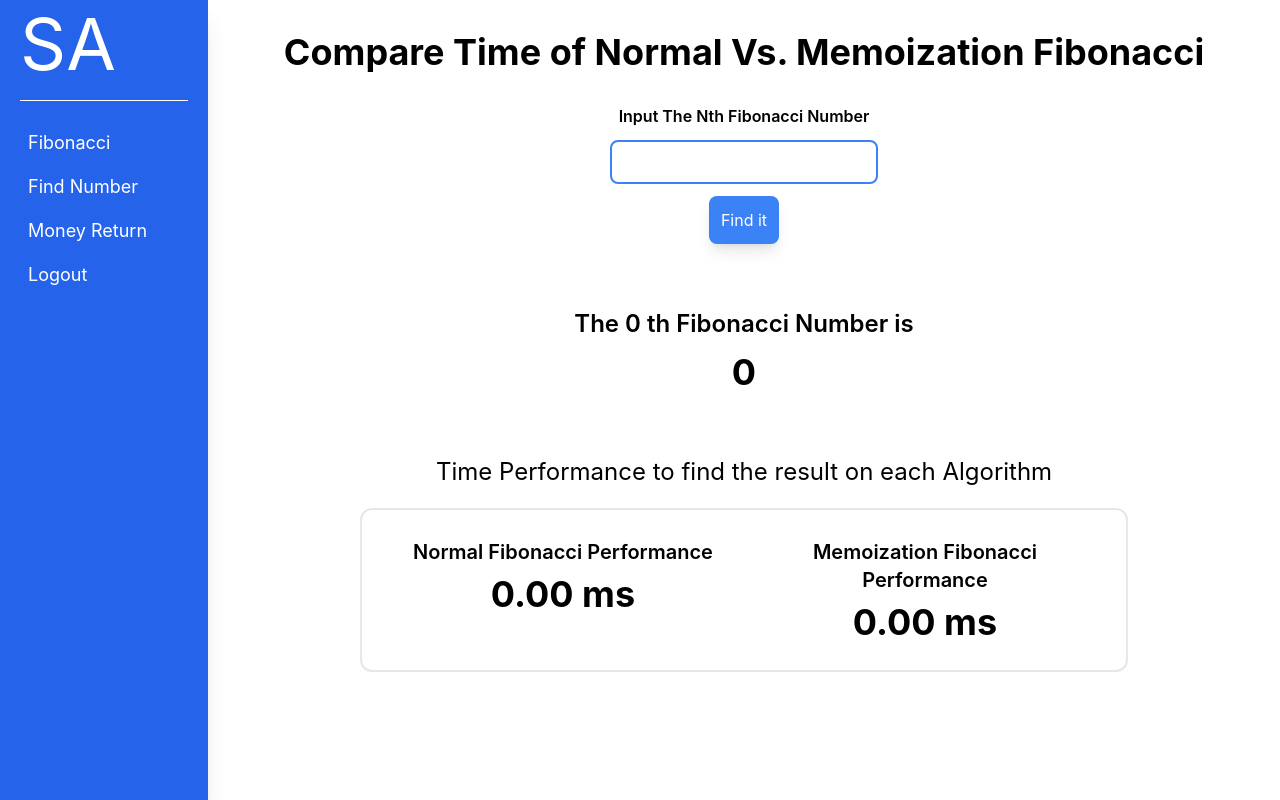
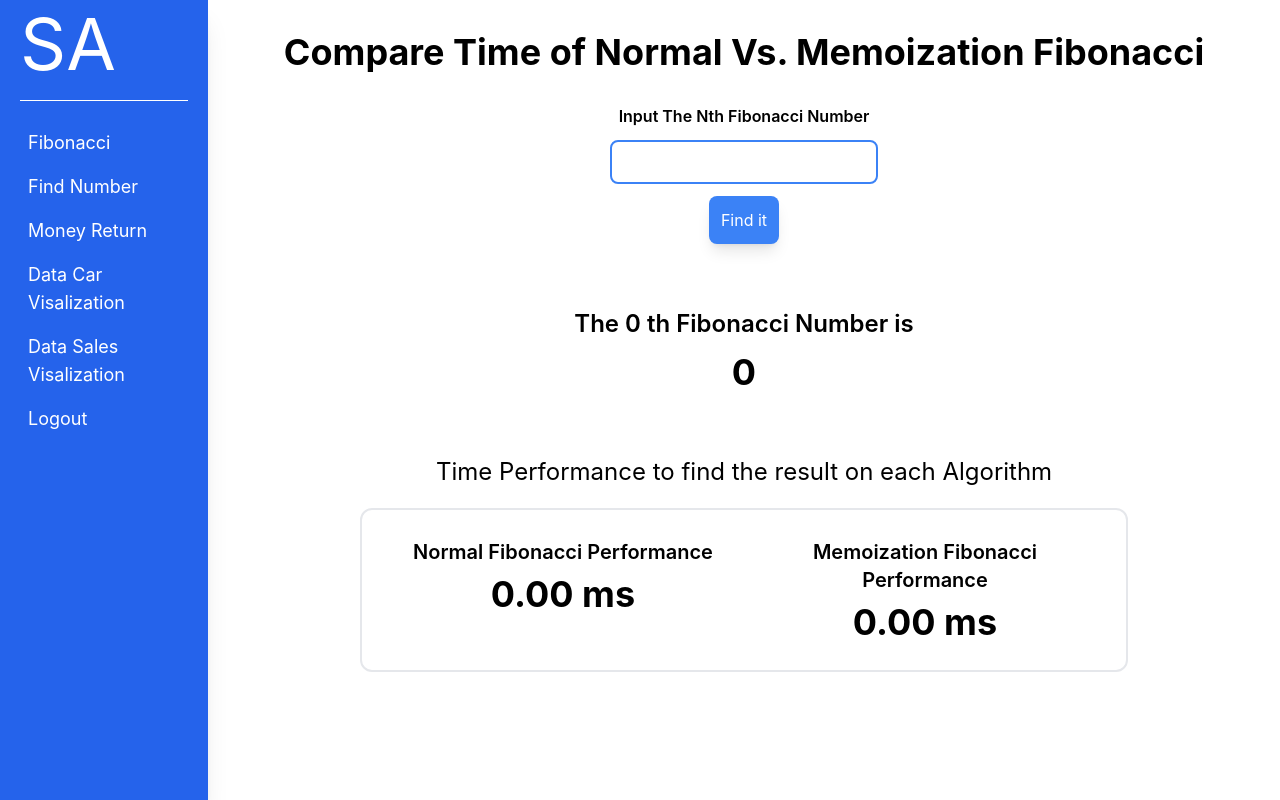
Before and after one commit to Hasyim-Kai/Penerapan-Strategi-Algoritma, a React (Vite) app: page /fibonacci in a window 1280 px wide. Built offline with nearby package versions, Linux system fonts and the light colour scheme.

Commit message:
Refactor : Edit Routing & Sidebar

```diff
--- a/src/Routes.tsx
+++ b/src/Routes.tsx
@@ -1,11 +1,12 @@
 import { BrowserRouter, Route, Routes, useLocation } from "react-router-dom";
-import Auth from "./pages/Auth";
 import FindNumberSteps from "./pages/FindNumberSteps";
 import Fibonacci from "./pages/Fibonacci";
 import NotFound from "./pages/NotFound";
 import MoneyReturn from "./pages/MoneyReturn";
 import Sidebar from "./components/Sidebar";
 import LoginPage from "./pages/LoginPage";
+import DataCar from "./pages/DataCar";
+import DataSales from "./pages/DataSales";
 
 export default function AppRoutes() {
    return <BrowserRouter>
@@ -14,6 +15,8 @@ export default function AppRoutes() {
          <main className={`grow`}>
             <Routes>
                <Route index element={<LoginPage />} />
+               <Route path='data-car' element={<DataCar />} />
+               <Route path='data-sales' element={<DataSales />} />
                <Route path='find-number' element={<FindNumberSteps />} />
                <Route path='fibonacci' element={<Fibonacci />} />
                <Route path='money-return' element={<MoneyReturn />} />
--- a/src/components/Sidebar.tsx
+++ b/src/components/Sidebar.tsx
@@ -22,6 +22,12 @@ export default function Sidebar() {
             <Link to='money-return'>Money Return</Link>
          </li>
          <li className={`${sidebarItemStyle} ${transitionStyle}`}>
+            <Link to='data-car'>Data Car Visalization</Link>
+         </li>
+         <li className={`${sidebarItemStyle} ${transitionStyle}`}>
+            <Link to='data-sales'>Data Sales Visalization</Link>
+         </li>
+         <li className={`${sidebarItemStyle} ${transitionStyle}`}>
             <Link to='/'>Logout</Link>
          </li>
       </ul>
```
